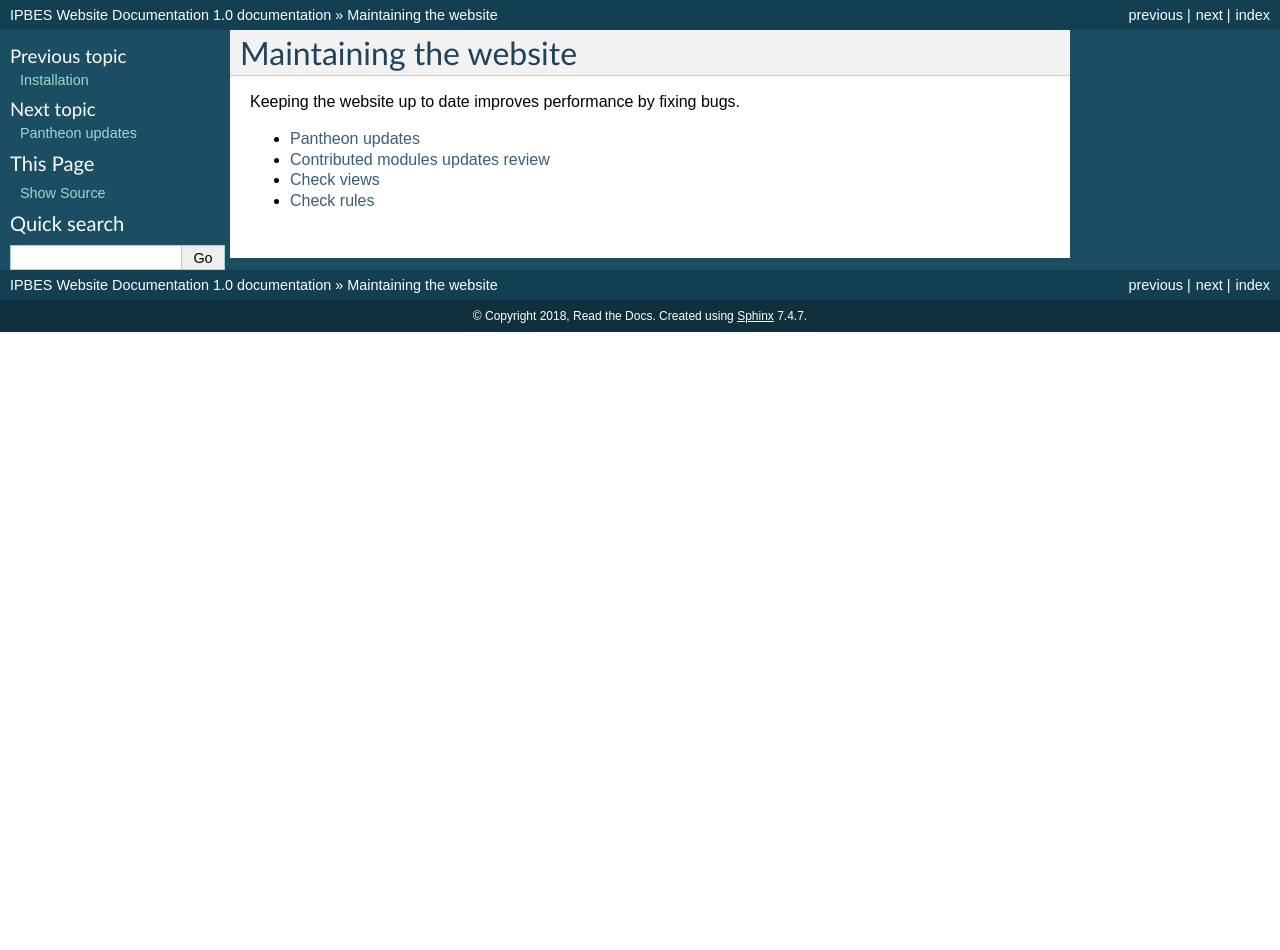
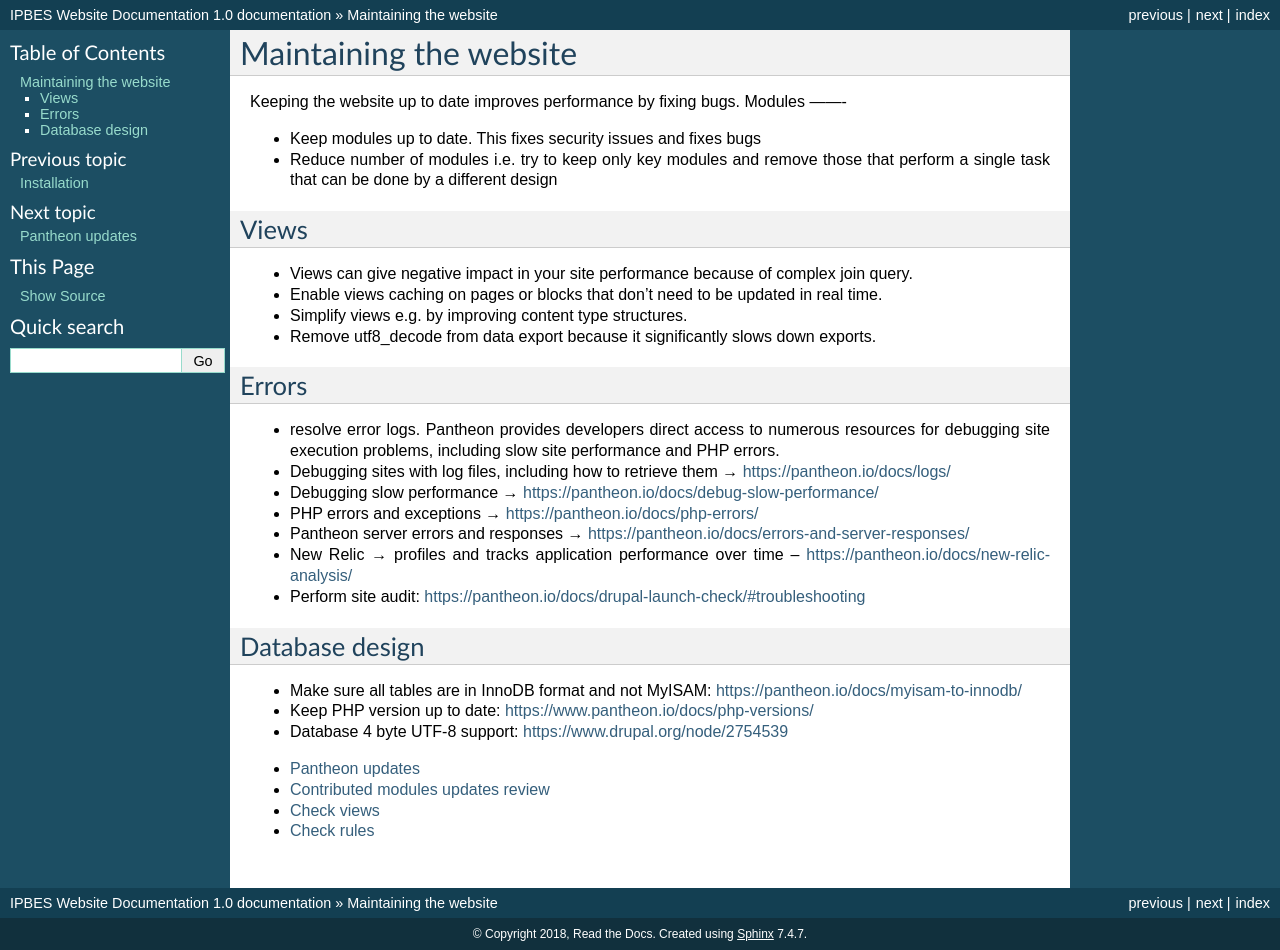
Before and after one commit to ipbes/ipbeswebdocs, a Sphinx documentation site: the page built from docs/maintenance/index.rst, in a window 1280 px wide. Built offline with Sphinx 7.4.7, drawn with Linux system fonts in a browser that asks for light colours; pages that are not in the unit, such as notebooks, are missing from menus; before the commit the page ends 900 px from its top, so only the background shows below that.

Commit message:
Update index.rst

```diff
--- a/docs/maintenance/index.rst
+++ b/docs/maintenance/index.rst
@@ -1,6 +1,36 @@
 Maintaining the website
 =======================
 Keeping the website up to date improves performance by fixing bugs.
+Modules
+-------
+
+- Keep modules up to date. This fixes security issues and fixes bugs
+- Reduce number of modules i.e. try to keep only key modules and remove those that perform a single task that can be done by a different design
+
+Views
+-----
+
+- Views can give negative impact in your site performance because of complex join query.
+- Enable views caching on pages or blocks that don't need to be updated in real time.
+- Simplify views e.g. by improving content type structures.
+- Remove utf8_decode from data export because it significantly slows down exports.
+
+Errors
+------
+
+- resolve error logs. Pantheon provides developers direct access to numerous resources for debugging site execution problems, including slow site performance and PHP errors.
+- Debugging sites with log files, including how to retrieve them → https://pantheon.io/docs/logs/
+- Debugging slow performance → https://pantheon.io/docs/debug-slow-performance/
+- PHP errors and exceptions → https://pantheon.io/docs/php-errors/
+- Pantheon server errors and responses → https://pantheon.io/docs/errors-and-server-responses/
+- New Relic → profiles and tracks application performance over time – https://pantheon.io/docs/new-relic-analysis/
+- Perform site audit: https://pantheon.io/docs/drupal-launch-check/#troubleshooting
+
+Database design
+---------------
+- Make sure all tables are in InnoDB format and not MyISAM: https://pantheon.io/docs/myisam-to-innodb/
+- Keep PHP version up to date: https://www.pantheon.io/docs/php-versions/
+- Database 4 byte UTF-8 support: https://www.drupal.org/node/2754539
 
 .. toctree::
    :maxdepth: 1
```
